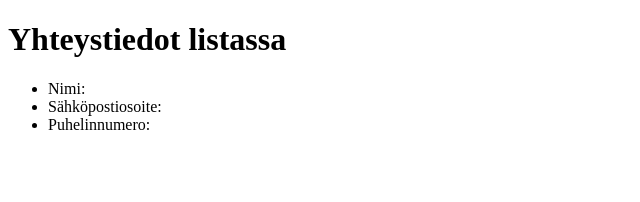
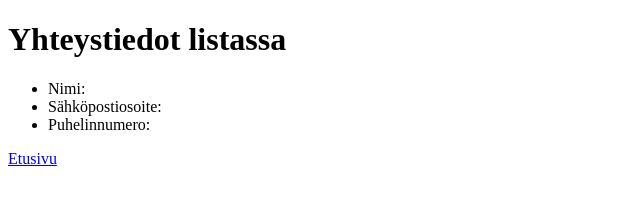
Before and after one commit to kisuski/testi, a plain HTML site: page yhteystiedot.html in a window 1280 px wide. Shown: the full height of the page, 0-640 px from the left. Drawn offline with Linux system fonts and the light colour scheme.

Commit message:
Add link to main page

```diff
--- a/yhteystiedot.html
+++ b/yhteystiedot.html
@@ -10,5 +10,6 @@
 <li>Sähköpostiosoite: </li>
 <li>Puhelinnumero: </li>
 </ul>
+<a href="./index.html">Etusivu</a>
 </body>
 </html>
```
